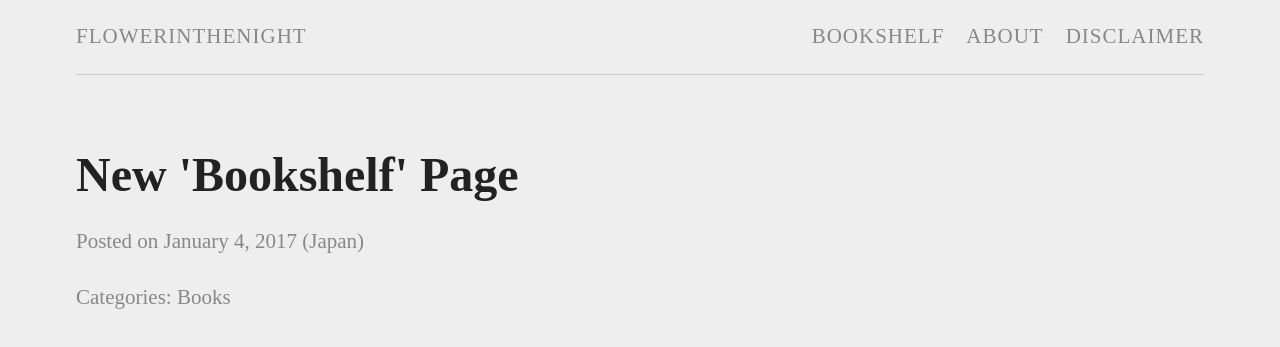
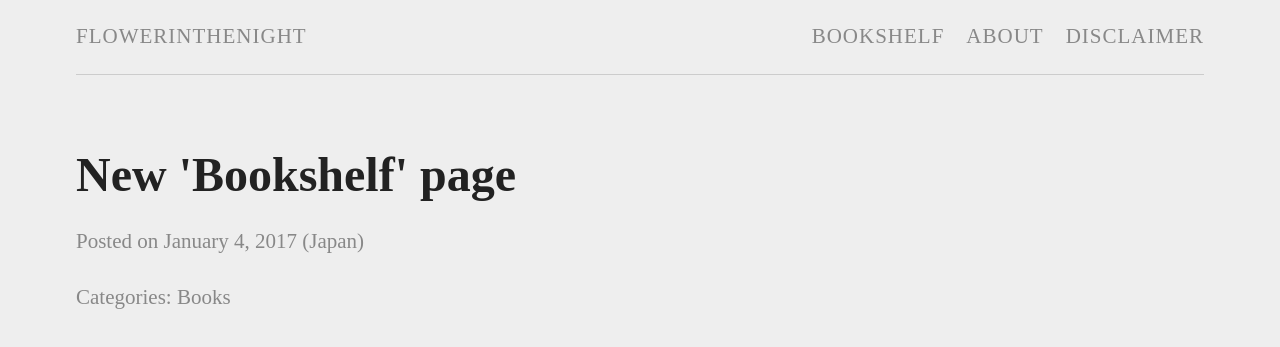
Before and after one commit to flowerinthenight/flowerinthenight.github.io, a Jekyll site: the page built from _posts/2017-01-04-bookshelf.md, in a window 1280 px wide. Shown: the top 347 px of the page. Built offline with Jekyll 4.4.1, drawn with Linux system fonts in a browser that asks for light colours; some web fonts are replaced; comment, search, counter and statistics services are not loaded.

```diff
--- a/_posts/2017-01-04-bookshelf.md
+++ b/_posts/2017-01-04-bookshelf.md
@@ -1,6 +1,6 @@
 ---
 layout: post
-title: "New 'Bookshelf' Page"
+title: "New 'Bookshelf' page"
 location: "Japan"
 categories: ["Books"]
 comments: true
```
